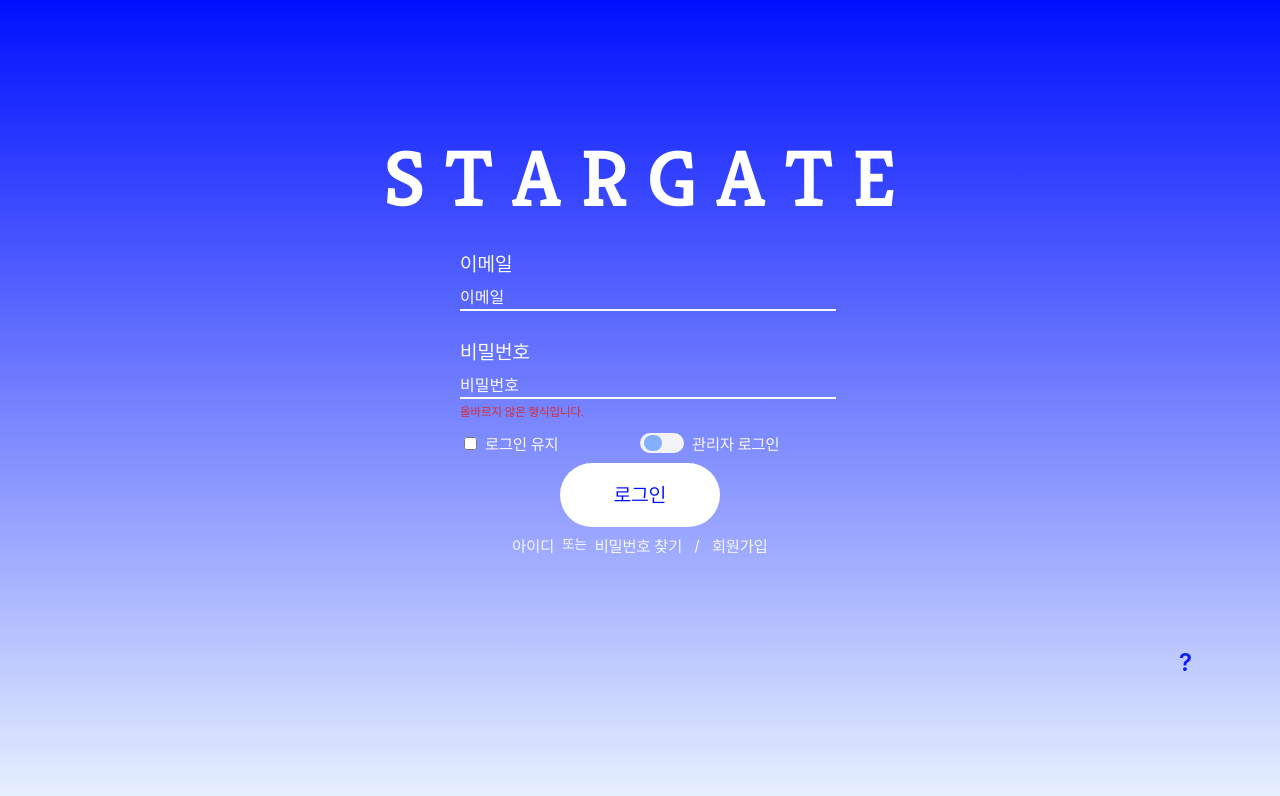
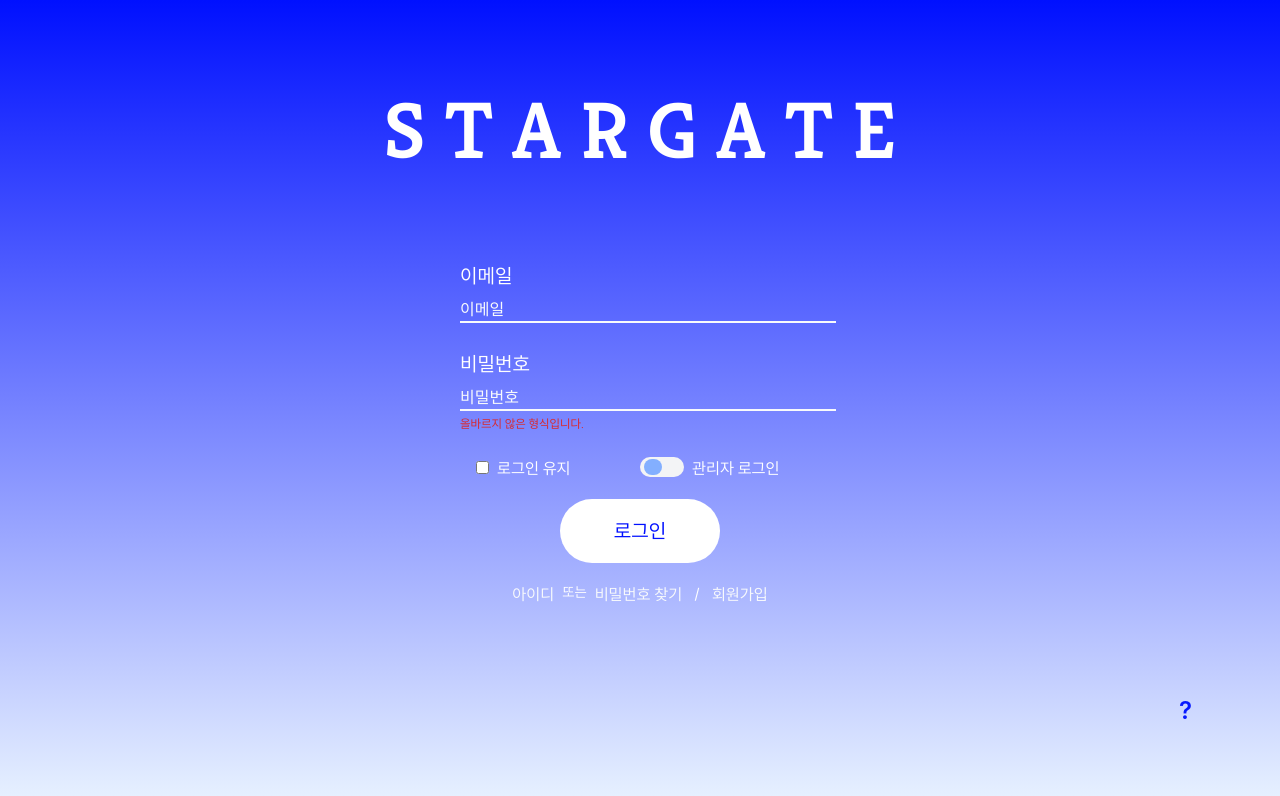
Before and after one commit to l0u0h0/stargate, a React (Vite) app in the folder Stargate-Fe/: page / in a window 1280 px wide. Shown: the top 796 px of the page. Built offline with nearby package versions, Linux system fonts and the light colour scheme.

Commit message:
Style: LoginPage Margin Update

```diff
--- a/Stargate-Fe/src/organisms/auth/SignInComponent.tsx
+++ b/Stargate-Fe/src/organisms/auth/SignInComponent.tsx
@@ -92,7 +92,7 @@ const SignInComponent = () => {
   };
 
   return (
-    <div className="max-w-sm ml-auto mr-auto items-center">
+    <div className="max-w-sm mt-20 ml-auto mr-auto items-center">
       <InputComponent
         type="text"
         text="이메일"
@@ -109,17 +109,17 @@ const SignInComponent = () => {
         getter={user}
         setter={setUser}
       />
-      <div className="flex text-white m-2 p2r">
+      <div className="flex text-white m-5 p2r">
         <div className="w-1/2">
           <input type="checkbox" id="loginStatus" checked={checked} onChange={() => setChecked(!checked)} className="ml-2 mr-2" />
           로그인 유지
         </div>
-        <div className="flex">
+        <div className="flex w-1/2">
           <ToggleButtonComponent getter={user} setter={setUser} />
-          <p className="ml-2 mr-2">관리자 로그인</p>
+          <p className="ml-2">관리자 로그인</p>
         </div>
       </div>
-      <div className="flex justify-center">
+      <div className="flex justify-center m-5">
         <BtnBlue text="로그인" onClick={Login} />
       </div>
       <div className="flex text-white p2r mt-2 w-full justify-center">
```
